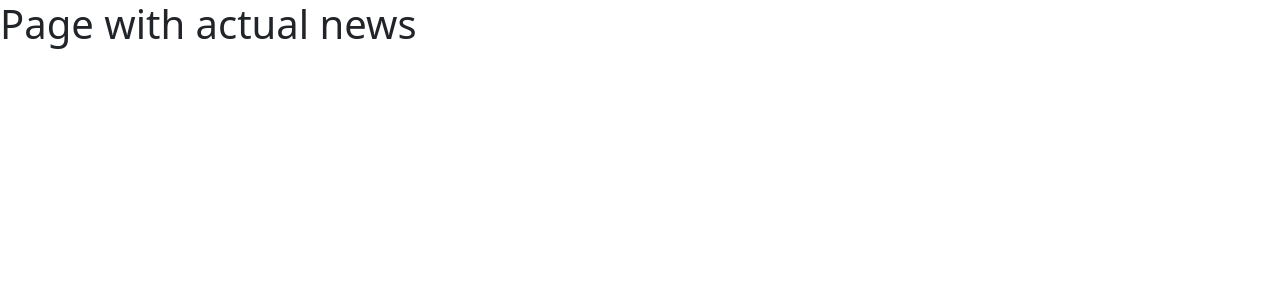
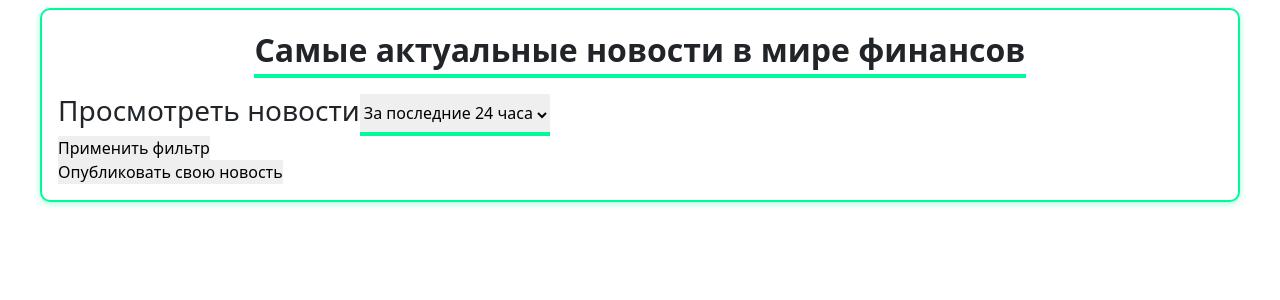
Before and after one commit to Karaseyka/FinamHac, a Flask app: template templates/news_page.html in a window 1280 px wide. Shown: the top 300 px of the page. Run offline with Flask 3, Linux system fonts and the light colour scheme; the template is opened without the code that fills it, so the values that code supplies are empty.

Commit message:
web commit 1

```diff
--- a/main.py
+++ b/main.py
@@ -5,6 +5,6 @@ app = Flask(__name__)
 
 @app.route('/')
 def index():
-    return render_template('main.html')
+    return render_template('news_page.html')
 
 if __name__ == '__main__':    app.run()
--- a/static/styles/style.css
+++ b/static/styles/style.css
@@ -0,0 +1,78 @@
+* {
+    box-sizing: border-box;
+    padding: 0px;
+    margin: 0px;
+    border: none;
+}
+
+*, *::before, *::after {
+  box-sizing: border-box;
+}
+
+
+/* For phones */
+@media (max-width: 480px) {
+  .device-border {
+    margin: 0px;
+  }
+  :root {
+    --title-size: 16px;
+    --title-border: 2px;
+  }
+}
+
+
+/* For tabs */
+@media (min-width: 481px) and (max-width: 1024px) {
+  .device-border {
+    margin: 0px;
+  }
+  :root {
+    --title-size: 24px;
+    --title-border: 3px;
+  }
+}
+
+/* For descktops */
+@media (min-width: 1025px) {
+  .device-border {
+    margin: 8px 40px;
+    border-radius: 10px;
+  }
+  :root {
+    --title-size: 32px;
+    --title-border: 4px;
+  }
+}
+
+.device-border {
+    border: 2px solid MediumSpringGreen;
+    box-shadow: 0 2px 6px rgba(0, 250, 154, 0.12),
+              0 2px 6px rgba(0, 250, 154, 0.24);
+    padding: 16px;
+}
+
+.page-title {
+    display: flex;
+    justify-content: center;
+}
+
+.title-text {
+    font-size: var(--title-size);
+    font-weight: bold;
+    border-bottom: var(--title-border) solid MediumSpringGreen;
+}
+
+.selecting-time {
+    display: flex;
+}
+
+select,
+::picker(select) {
+  outline: none;
+}
+
+select {
+    border-bottom: var(--title-border) solid MediumSpringGreen;
+    transition: 0.4s;
+}
--- a/templates/base.html
+++ b/templates/base.html
@@ -2,6 +2,7 @@
 <html lang="en">
 
 <head>
+    <meta name="viewport" content="width=device-width, initial-scale=1">
     <link rel="stylesheet" type="text/css" href="/static/styles/style.css">
     <meta name="viewport" charset="UTF-8">
     <title>RADAR</title>
--- a/templates/news_page.html
+++ b/templates/news_page.html
@@ -1,5 +1,29 @@
 {% extends "base.html" %}
 {% block content %}
 
-<h1>Page with actual news</h1>
+<div class="device-border">
+    <div class="page-title">
+        <p class="title-text">Самые актуальные новости в мире финансов</p>
+    </div>
+
+    <div>
+        <!--    Selecting news period-->
+        <div class="selecting-time">
+            <h3>Просмотреть новости</h3>
+            <select>
+                <option value="24h" selected>За последние 24 часа</option>
+                <option value="1h">За последний час</option>
+                <option value="1w">За эту неделю</option>
+            </select>
+        </div>
+
+        <button>Применить фильтр</button>
+    </div>
+
+    <div>
+        <!--    News creation-->
+        <button>Опубликовать свою новость</button>
+    </div>
+</div>
+
 {% endblock %}
```
